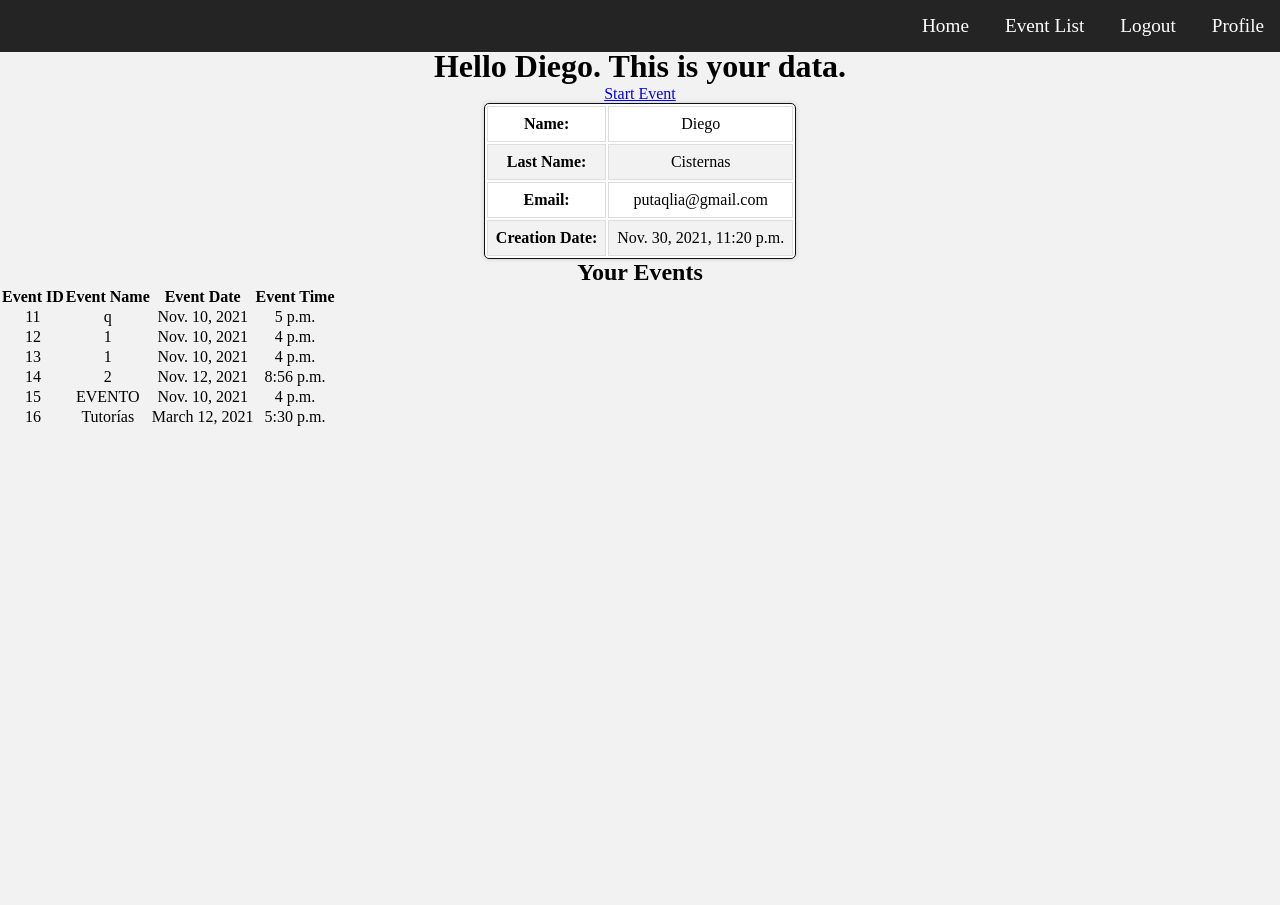
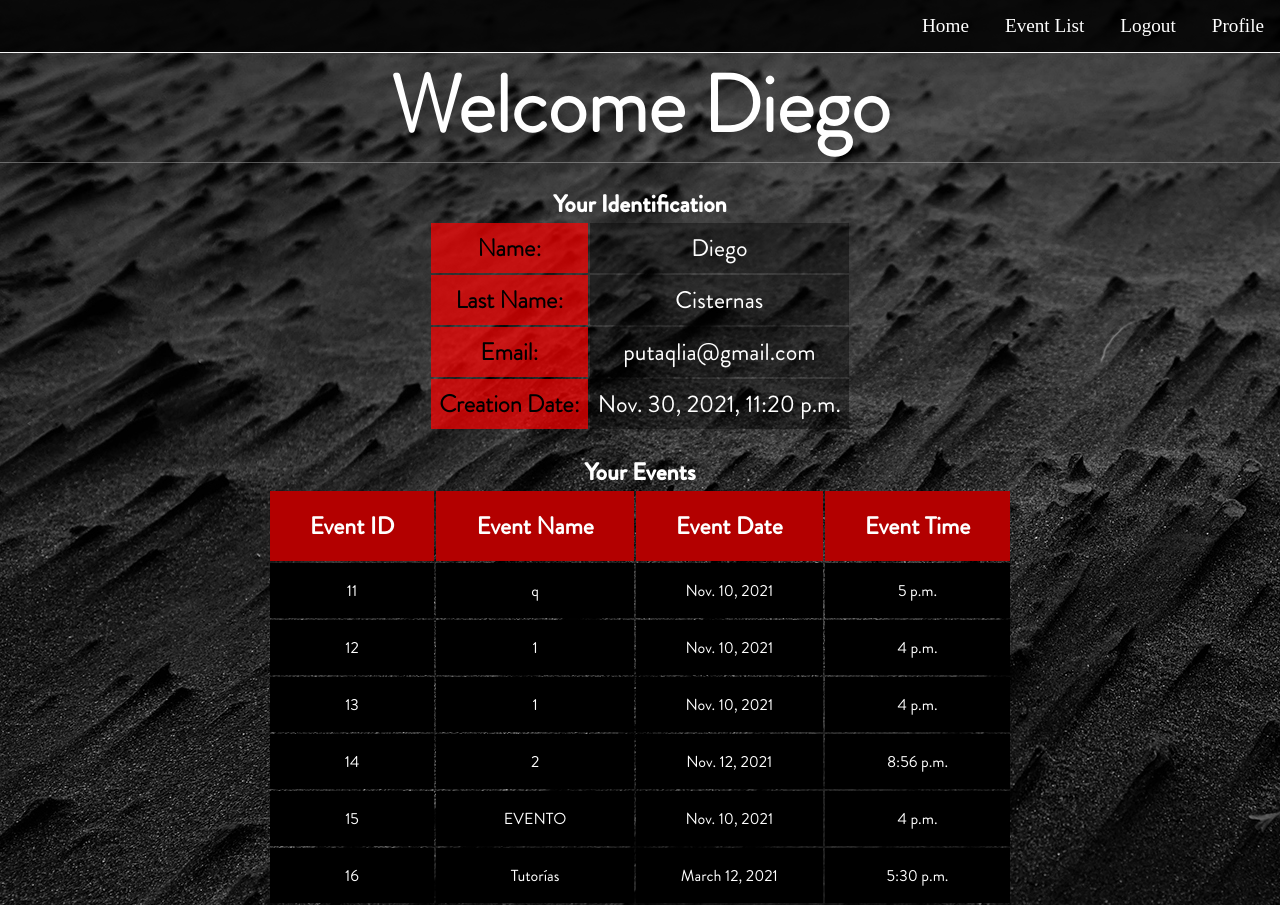
Before and after one commit to Rodrigo-Flores/sansans-to-talk, a Django app: a page that uses templates/social/profile.html in a window 1280 px wide. Before the commit the page ends 426 px from the top, so only its background shows below. Run offline with Django 3.2, Linux system fonts and the light colour scheme; a user stored in the database is signed in; data comes from the database, SQL or seed files in the repository; both versions use the stored data as it was after the commit.

Commit message:
Update: Styles

```diff
--- a/App/Event/models.py
+++ b/App/Event/models.py
@@ -18,3 +18,10 @@ class UserProfile(models.Model):
     email = models.EmailField(max_length=100, default='')
 
     __str__ = lambda self: self.user.username
+
+class Attendance(models.Model):
+    event = models.ForeignKey(Events, on_delete=models.CASCADE)
+    user = models.ForeignKey(User, on_delete=models.CASCADE)
+    user_profile = models.ForeignKey(UserProfile, on_delete=models.CASCADE)
+
+    __str__ = lambda self: self.user.username
--- a/App/settings.py
+++ b/App/settings.py
@@ -25,7 +25,7 @@ SECRET_KEY = 'django-insecure-x9)e#dxuup+78@l148cql982p&fjdoa)eg+bqegsohcc^ryzk(
 # SECURITY WARNING: don't run with debug turned on in production!
 DEBUG = True
 
-ALLOWED_HOSTS = ['192.168.1.108', 'localhost', '127.0.0.1', '3898-190-22-188-200.ngrok.io'] # Delete this if you want to allow all hosts
+ALLOWED_HOSTS = ['192.168.1.108', 'localhost', '127.0.0.1', 'fdf4-190-22-179-20.ngrok.io'] # Delete this if you want to allow all hosts
 
 
 # Application definition
--- a/static/css/profile.css
+++ b/static/css/profile.css
@@ -1,25 +1,128 @@
+@font-face {
+  src: url("./../fonts/brandon/Brandon_med.otf") format("opentype");
+  font-family: "Brandon Medium";
+}
+
+@font-face {
+  src: url("./../fonts/brandon/Brandon_reg.otf") format("opentype");
+  font-family: "Brandon Regular";
+}
+
+@font-face {
+  src: url("./../fonts/brandon/Brandon_bold.otf") format("opentype");
+  font-family: "Brandon Bold";
+}
+
+@font-face {
+  src: url("./../fonts/brandon/Brandon_light.otf") format("opentype");
+  font-family: "Brandon Light";
+}
+
+body {
+  background-image: url("./../media/background5.jpg");
+  margin: 0;
+  padding: 0;
+}
+
+.title h1 {
+  font-family: "Brandon Light";
+  font-size: 10vh;
+  color: #fff;
+  border-bottom: 1px solid rgba(255, 255, 255, 0.309);
+  margin-bottom: 3vh;
+}
+
+.title-main {
+  color: rgb(218, 16, 16);
+  font-size: 30px;
+}
+
+.container {
+  display: block;
+  clear: left;
+}
+
 .profile {
-    width: max-content;
-    margin: 0 auto;
-    padding: 0;
-    border: 1px solid rgb(17, 17, 17);
-    border-radius: 5px;
-    background-color: #fff;
-    box-shadow: 0 0 5px #ccc;
+  width: 100%;
+  height: 100%;
+}
 
+.profile h2 {
+  font-family: "Brandon Medium";
+  font-size: 3vh;
+  color: #fff;
+}
+
+.profile table {
+  margin: 0 auto;
+  margin-bottom: 3vh;
+}
+
+.profile th {
+  font-family: "Brandon Light";
+  font-size: 3vh;
+  background-color: rgba(255, 0, 0, 0.7);
+}
+
+.profile td {
+  background-color: rgba(0, 0, 0, 0.4);
+  font-family: "Brandon Regular";
+  font-size: 3vh;
+  color: #fff;
 }
 
 .profile td,
 .profile th {
-  border: 1px solid #ddd;
   padding: 8px;
   overflow: hidden;
 }
 
-.profile tr:nth-child(even) {
-  background-color: #f2f2f2;
+.profile tr:hover {
+  background-color: rgb(0, 0, 0);
+  color: rgb(255, 255, 255);
 }
 
-.profile tr:hover {
-  background-color: #ddd;
+.ur-events {
+  padding: 0;
+  margin: 0 auto;
 }
+
+.ur-events h2 {
+  font-family: "Brandon Medium";
+  font-size: 3vh;
+  color: #fff;
+}
+
+.ur-events table {
+  margin: 0 auto;
+}
+
+.ur-events {
+  font-family: "Brandon Regular";
+  width: 60%;
+  margin: auto;
+}
+
+.ur-events td,
+.ur-events th {
+  padding: 2vh 5vh;
+}
+
+.ur-events tr {
+  background-color: black;
+  color: white;
+}
+
+.ur-events tr:hover {
+  background-color: rgb(255, 255, 255);
+  color: black;
+}
+
+.ur-events th {
+  background-color: rgba(255, 0, 0, 0.7);
+  color: white;
+  height: 70px;
+  text-align: center;
+  font-weight: bold;
+  font-size: 1.5em;
+}
--- a/templates/social/profile.html
+++ b/templates/social/profile.html
@@ -8,11 +8,12 @@
 
 {% block body %}
     <div class="title">
-        <h1 class="title-main">Hello {{ user.username }}. This is your data.</h1>
-        <a id="meeting" href="https://meet.google.com/new/" target="_blanck">Start Event</a>
+        <h1 class="title-main">Welcome {{ user.username }}</h1>
+        <!-- <a id="meeting" href="https://meet.google.com/new/" target="_blanck">Start Event</a> -->
     </div>
 
     <div class="profile">
+        <h2>Your Identification</h2>
         <table>
             <tr>
               <th>Name:</th>
```
Also changed, not shown: static/css/event_detail.css (+6 -6 lines), static/css/login.css (+14 -13 lines), static/css/manage_event.css (+12 -11 lines), static/css/register.css (+14 -12 lines), STT_data.db, static/media/background10.jpg (added), static/media/background11.png (added), static/media/background12.png (added), static/media/background13.jpg (added), static/media/background14.jpg (added), static/media/background9.jpg (added).
